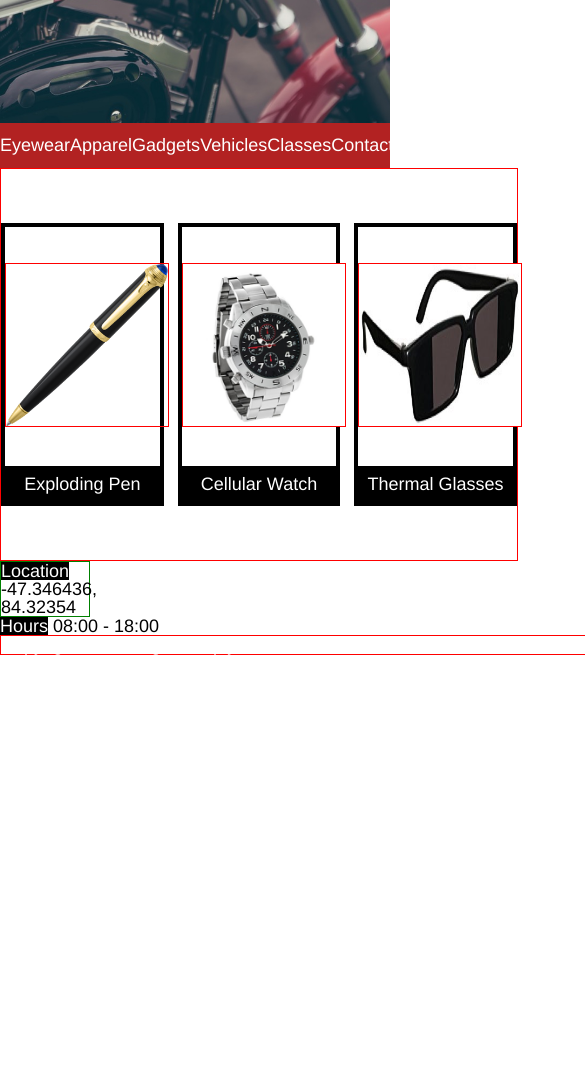
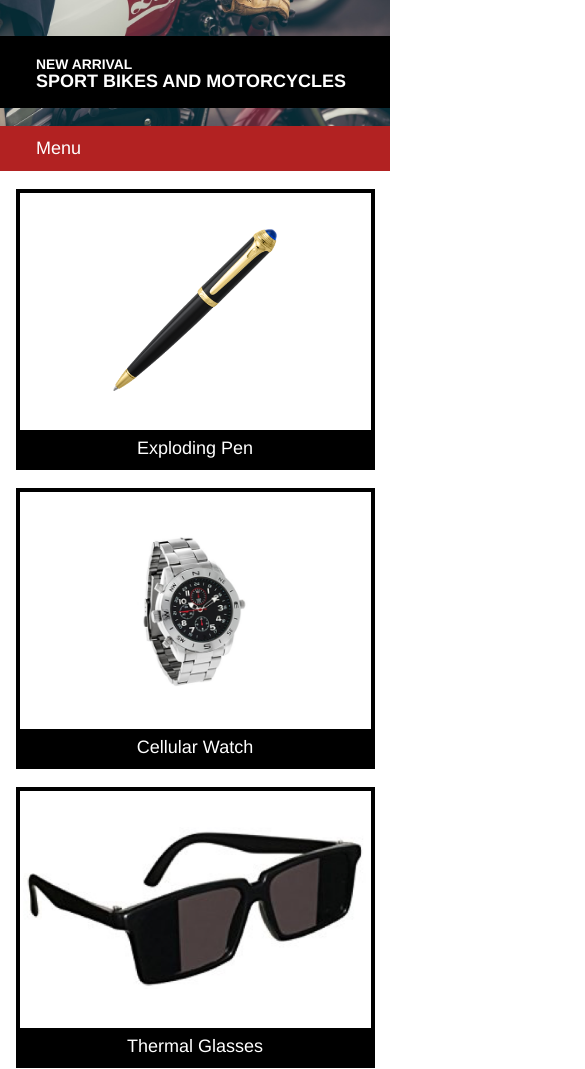
Before and after one commit to bbrefeld/unit5-SecretAgent, a plain HTML site: page index.html in a window 390 px wide. Shown: the part 378-1447 px from the top of the page, 585 px wide, since content can reach past the window. Before the commit the page ends 1033 px from the top, so only its background shows below. Drawn offline with Linux system fonts and the light colour scheme.

Commit message:
finished base sites

```diff
--- a/index.html
+++ b/index.html
@@ -35,6 +35,7 @@
             <li><a href="#">Eyewear</a></li>
             <li><a href="#">Apparel</a></li>
             <li><a href="#">Gadgets</a></li>
+            <li id="mobile-nav"><a href="#">Menu</a></li>
             <li><a href="#">Vehicles</a></li>
             <li><a href="#">Classes</a></li>
             <li><a href="#">Contact</a></li>
@@ -61,21 +62,21 @@
         </figure>
       </section>
 
-      <div>
+      <div class="container" id="addresses">
         <address>
           <span class="span-title">Location</span>
           <span class="span-text">-47.346436, 84.32354</span>
         </address>
 
-        <adress>
+        <address>
           <span class="span-title">Hours</span>
           <span class="span-text">08:00 - 18:00</span>
-        </adress>
+        </address>
       </div>
 
       <footer>
         <div class="container">
-          <p>Copyright Secret Agent Suply Inc.</p>
+          <p>Copyright Secret Agent Supply Inc.</p>
         </div>
       </footer>
     </main>
--- a/resources/css/index.css
+++ b/resources/css/index.css
@@ -16,8 +16,8 @@ body, a {
 .container {
   max-width: 960px;
   margin: 0 auto;
-  display: flex;
-  align-items: center;
+  display:/ flex;
+  align-items:/ center;
 }
 
 /* Header styling */
@@ -31,8 +31,17 @@ body, a {
   padding: 0.66rem 1rem 0.66rem 0.5rem;
 }
 
+.no-cssremunit #websitetop img {
+  height: 27px;
+  padding: 12px 18px 12px 9px;
+}
+
 #webitetop h1 {
   font-size: 1rem;
+}
+
+.no-cssremunit #webitetop h1 {
+  font-size: 18px;
 }
 
 #promotion {
@@ -43,6 +52,10 @@ body, a {
   height: 25rem;
 }
 
+.no-cssremunit #promotion {
+  height: 450px;
+}
+
 #news {
   width: 20rem;
   padding: 2rem 0 2rem 3rem;
@@ -51,8 +64,18 @@ body, a {
   font-weight: bold;
 }
 
+.no-cssremunit #news {
+  width: 360px;
+  padding: 36px 0 36px 54px;
+  margin-top: 162px;
+}
+
 #news h2 {
   font-size: 2rem;
+}
+
+.no-cssremunit #news h2 {
+  font-size: 36px;
 }
 
 nav {
@@ -60,59 +83,235 @@ nav {
   background-color: firebrick;
 }
 
+#mobile-nav {
+  display: none;
+}
+
 nav ul {
-  display: flex;
-  justify-content: space-between;
-  align-items: center;
+  display:/ flex;
+  justify-content:/ space-between;
+  align-items:/ center;
   width: 100%;
   padding: 0.75rem 0;
 }
 
-/* Main styling */
-main {
-  display: flex;
-  justify-content: space-between;
-  align-content: center;
-  flex-wrap: wrap;
+.no-cssremunit nav ul {
+  padding: 14px 0;
 }
 
+/* Main styling */
 main .container {
-  display: flex;
-  justify-content: space-between;
-  align-items: center;
-  border: 1px solid red;
+  display:/ flex;
+  justify-content:/ space-between;
+  align-items:/ center;
   width: 960px;
 }
 
 main .container figure {
-  margin: 3rem 0;
+  margin: 3rem 0 0 0;
   border: 4px solid black;
   width: 30%;
   text-align: center;
 }
- main .container figure img {
-   height: 9rem;
-   width: 9rem;
-   margin: 2rem 0;
-   border: 1px solid red;
+
+.no-cssremunit main .container figure {
+  margin: 54px 0 0 0;
+}
+
+main .container figure img {
+  height: 9rem;
+  max-width: 100%;
+  margin: 2rem 0;
  }
 
- main .container figure figcaption {
+.no-cssremunit main .container figure img {
+   height: 162px;
+   margin: 36px 0;
+ }
+
+main .container figure figcaption {
    background-color: black;
    padding: 0.5rem 0;
  }
 
+.no-cssremunit main .container figure figcaption {
+  pading: 9px 0;
+}
+
 main address {
+  display:/ inline-block;
   width: 35%;
-  border: 1px solid green;
+  margin-top: 3rem;
+}
+
+.no-cssremunit main address {
+  margin-top: 54px;
 }
 
 .span-title {
   display: inline-block;
-  padding: 1rem auto 1rem 2rem;
   background-color: black;
+  width: 100%;
+  padding: 1rem 0rem 1rem 2rem;
+  box-sizing: border-box;
+}
+
+.no-cssremunit .span-title {
+  padding: 18px 0 18px 36px;
 }
 
 .span-text {
   color: black;
 }
+
+/* footer styling */
+footer {
+  margin-top: 4rem;
+  height: 10rem;
+  background-color: black;
+
+  display: flex;
+  align-items: center;
+}
+
+.no-cssremunit footer {
+  margin-top: 72px;
+  height: 180px;
+}
+
+/* no-flexbox styling */
+#websitetop img, #websitetop h1 {
+  display: inline-block;
+}
+
+#websitetop h1 {
+  position: relative;
+  bottom: 17px;
+}
+
+#news {
+  margin-top: 0px;
+  position: relative;
+  top: 180px;
+}
+
+
+
+
+/* Tablet CSS */
+@media only screen and (max-width: 959px) {
+
+.container {
+  max-width: 100%;
+  box-sizing: border-box;
+}
+
+main .container {
+  flex-wrap:/ wrap;
+  padding: 0rem 2rem;
+}
+
+.no-cssremunit main .container {
+  padding: 0 36px;
+}
+
+main .container figure {
+  width: 47%;
+}
+
+nav ul {
+  padding: 0.75rem 2rem;
+}
+
+.no-cssremunit nav ul{
+  padding: 14px 36px;
+}
+
+}
+
+
+
+/* Phone styling */
+@media only screen and (max-width: 550px) {
+
+#promotion {
+  height: 15rem;
+}
+
+.no-cssremunit #promotion {
+  height: 270px;
+}
+
+#news {
+  width: 100%;
+  box-sizing: border-box;
+  padding: 1rem 0 1rem 2rem;
+  margin-top: 10rem;
+}
+
+.no-cssremunit #news {
+  padding: 18px 0 18px 36px;
+  margin-top: 180px;
+}
+
+#news h2 {
+  font-size: 1rem;
+}
+
+.no-cssremunit #news h2 {
+  font-size: 18px;
+}
+
+#news span {
+  font-size: 0.77rem;
+}
+
+.no-cssremunit #news span {
+  font-size: 14px;
+}
+
+nav ul li {
+  display: none;
+}
+
+#mobile-nav {
+  display: inline-block;
+  margin: 0 auto;
+}
+
+main .container {
+  padding: 0;
+}
+
+main .container figure {
+  width: 90%;
+  margin: 1rem auto 0 auto;
+}
+
+.no-cssremunit main .container figure {
+  margin: 18px auto 0 auto;
+}
+
+#addresses {
+  flex-wrap: wrap;
+  margin-top: 3rem;
+}
+
+.no-cssremunit #addresses {
+  margin-top: 54px;
+}
+
+main .container address {
+  width: 90%;
+  margin: 0 auto 0.5rem auto;
+}
+
+.no-cssremunit main .container address {
+  margin: 0 auto 9px auto;
+}
+
+footer .container p {
+  margin: 0 auto;
+}
+
+}
```
